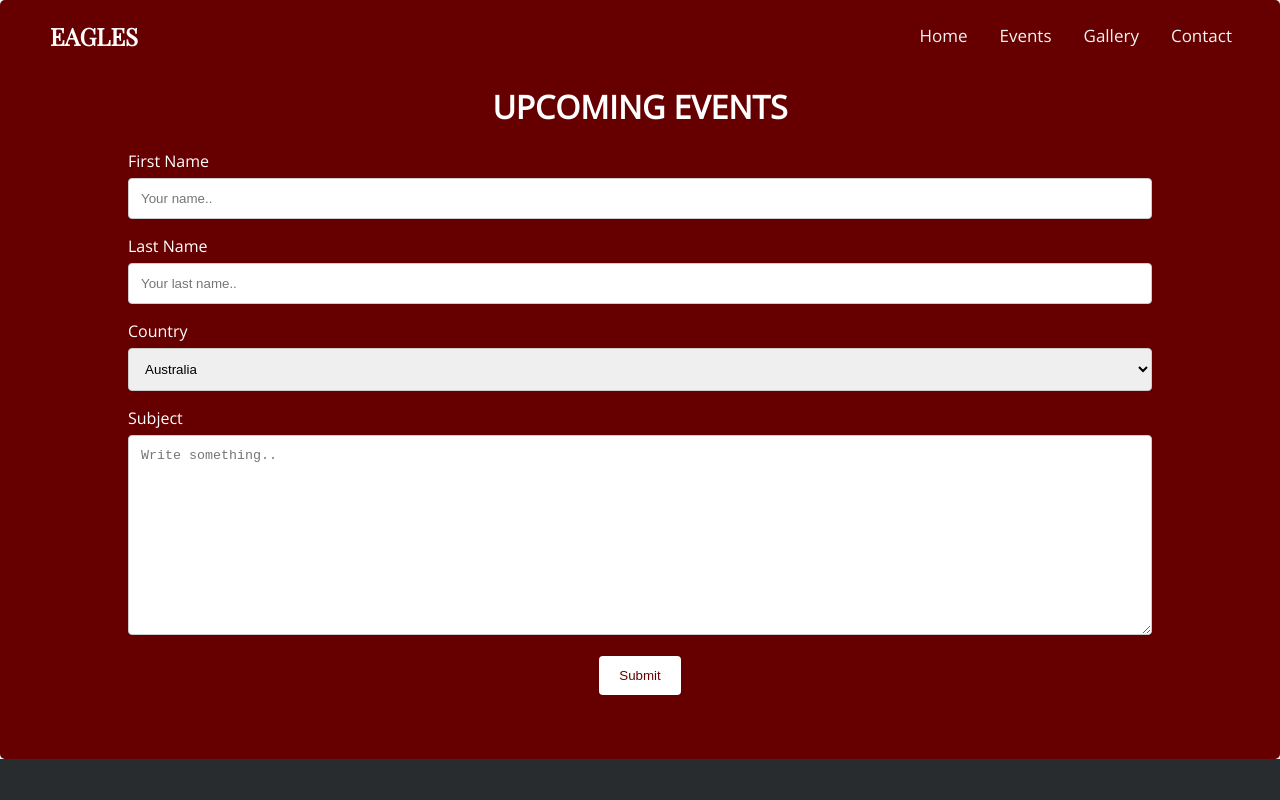
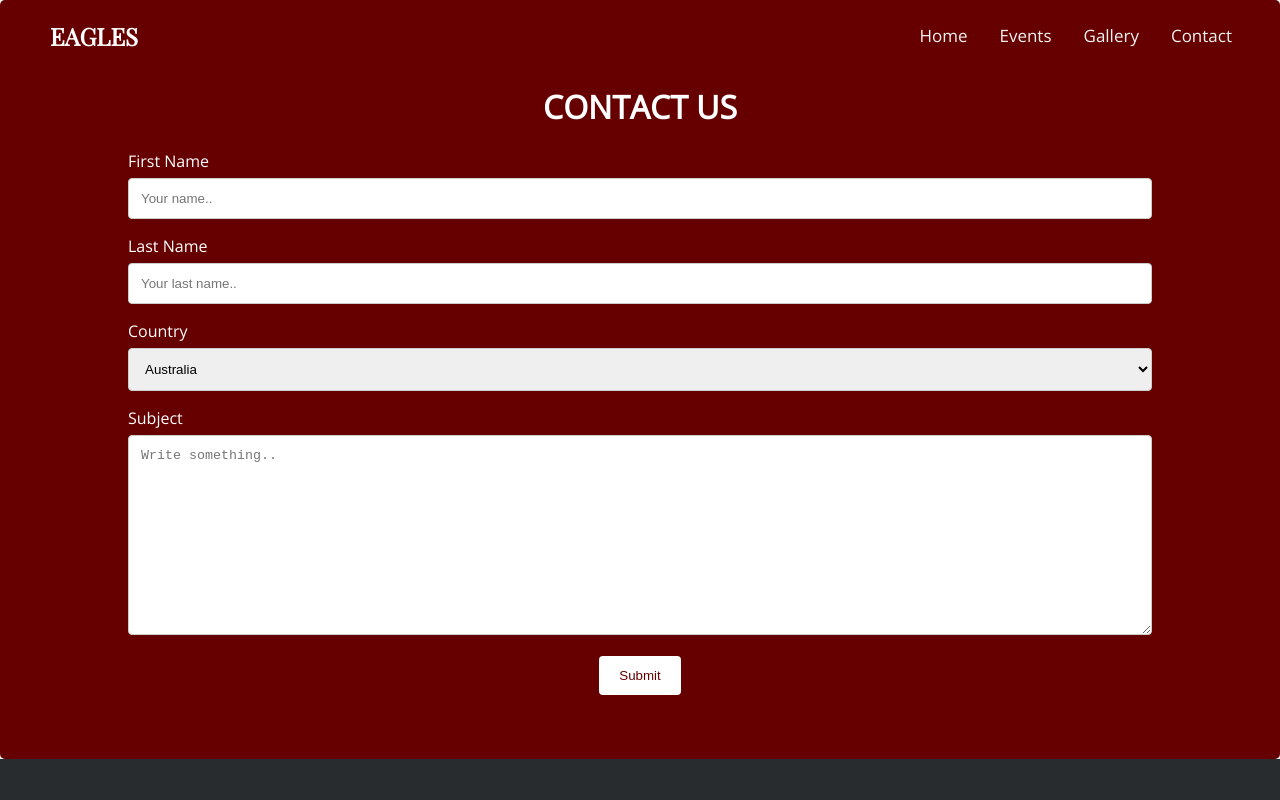
Before and after one commit to Guy-Forster/Eagles, a plain HTML site: page contact.html in a window 1280 px wide. Shown: the top 800 px of the page. Drawn offline with nearby package versions, Linux system fonts and the light colour scheme.

Commit message:
yet again

```diff
--- a/contact.html
+++ b/contact.html
@@ -45,7 +45,7 @@
 
 
 <div class="contact-container">
-    <h1 style="color: #fff; text-align: center;">UPCOMING EVENTS</h1>
+    <h1 style="color: #fff; text-align: center;">CONTACT US</h1>
   <form action="action_page.php">
 
     <label for="fname">First Name</label>
```
